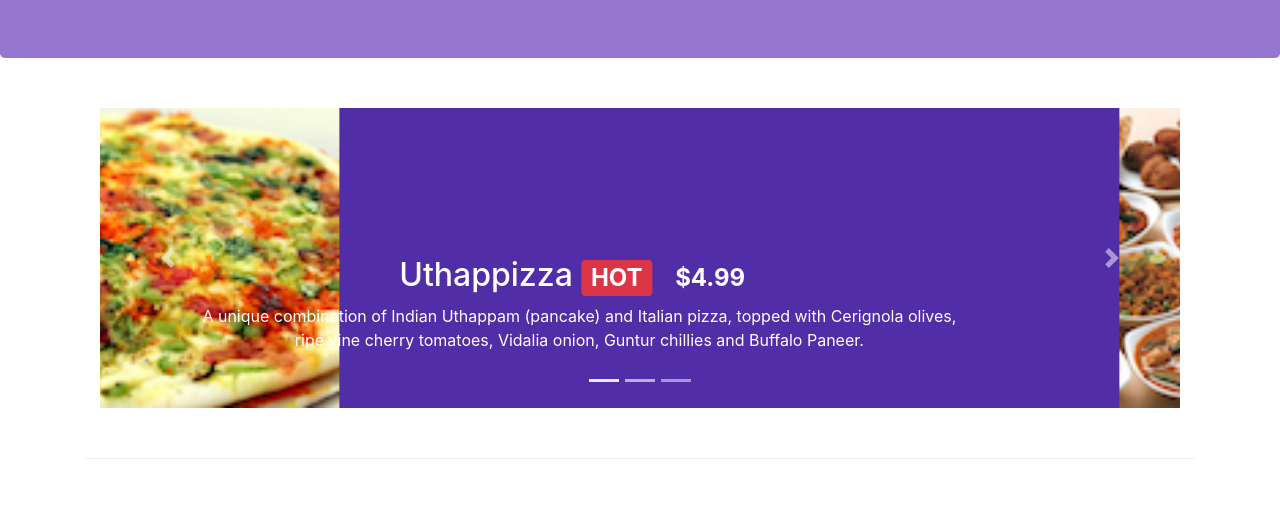
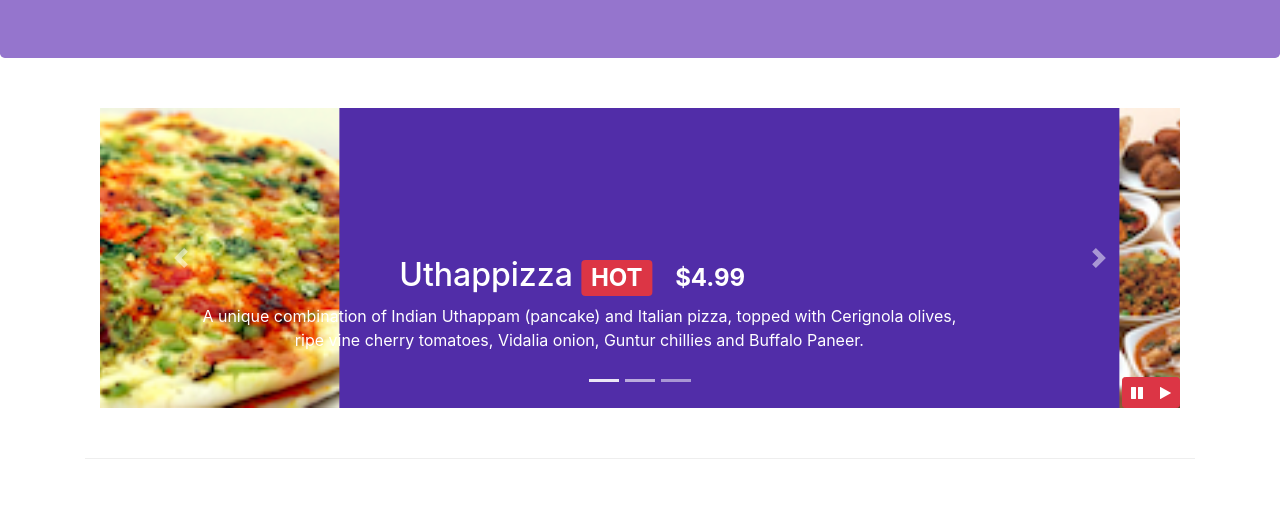
Before and after one commit to VishwaramH/Bootstrap, a website: page index.html in a window 1280 px wide. Shown: the part 276-800 px from the top of the page. Drawn offline with nearby package versions, Linux system fonts and the light colour scheme.

Commit message:
10)Bootstrap Jquery

```diff
--- a/css/styles.css
+++ b/css/styles.css
@@ -59,3 +59,10 @@ body {
     left: 0;
     min-height: 300px;
 }
+
+#carouselButton {
+    right:0px;
+    position: absolute;
+    bottom: 0px;
+    z-index: 1;
+}
--- a/index.html
+++ b/index.html
@@ -208,14 +208,23 @@
                             <li data-target="#mycarousel" data-slide-to="1"></li>
                             <li data-target="#mycarousel" data-slide-to="2"></li>
                         </ol>
+                        <a class="carousel-control-prev" href="#mycarousel" role="button" data-slide="prev">
+                            <span class="carousel-control-prev-icon"></span>
+                        </a>
+                        <a class="carousel-control-next" href="#mycarousel" role="button" data-slide="next">
+                            <span class="carousel-control-next-icon"></span>
+                        </a>
+
+                    <div class="btn-group" id="carouselButton">
+                        <button class="btn btn-danger btn-sm" id="carousel-pause">
+                            <span class="fa fa-pause"></span>
+                        </button>
+                        <button class="btn btn-danger btn-sm" id="carousel-play">
+                            <span class="fa fa-play"></span>
+                        </button>
+                    </div>
                     </div>
                 </div>
-                <a class="carousel-control-prev" href="#mycarousel" role="button" data-slide="prev">
-                    <span class="carousel-control-prev-icon"></span>
-                </a>
-                <a class="carousel-control-next" href="#mycarousel" role="button" data-slide="next">
-                    <span class="carousel-control-next-icon"></span>
-                </a>
             </div>
         </div>
 
@@ -390,6 +399,29 @@
             $('[data-toggle="tooltip"]').tooltip(); // tooltip() is a jquery function is used to show the tootip for the jquery attribute which is mentioned in the reserve table button above in the jumbotron
         });
     </script> -->
+    <script>
+        $(document).ready(function() {
+            $("#mycarousel").carousel( {interval:2000} );
+            $("#carousel-pause").click(function() {
+                $("#mycarousel").carousel('pause');
+            });
+            $("#carousel-play").click(function() {
+                $("#mycarousel").carousel('cycle');
+            });
+        });
+
+
+        // $(document).ready(function(){
+        //     $("#mycarousel").carousel( { interval: 2000 } );
+        //     $("#carousel-pause").click(function(){
+        //         $("#mycarousel").carousel('pause');
+        //     });
+        //     $("#carousel-play").click(function(){
+        //         $("#mycarousel").carousel('cycle');
+        //     });
+        // });
+
+    </script>
 </body>
 
 </html>
```
